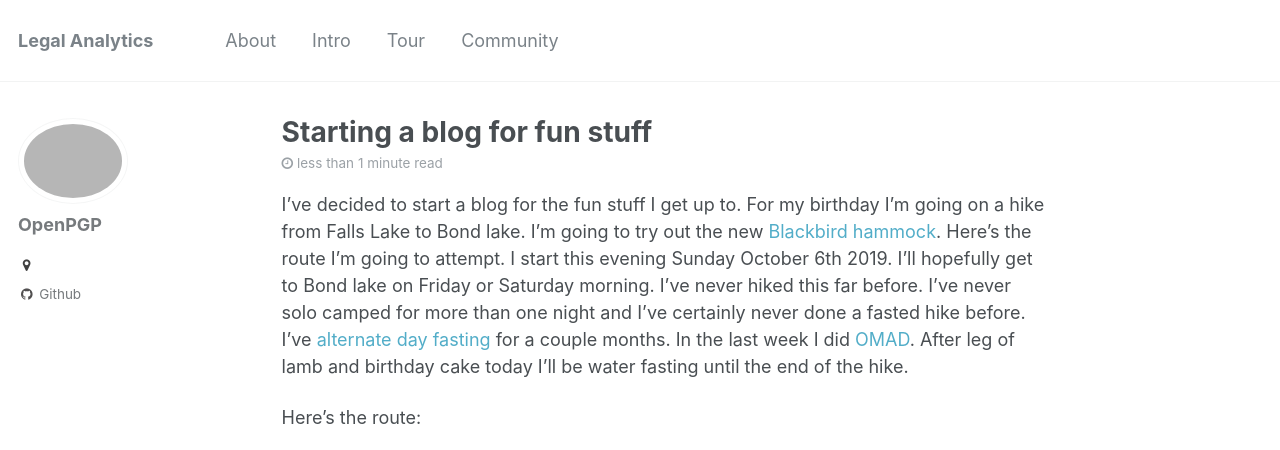
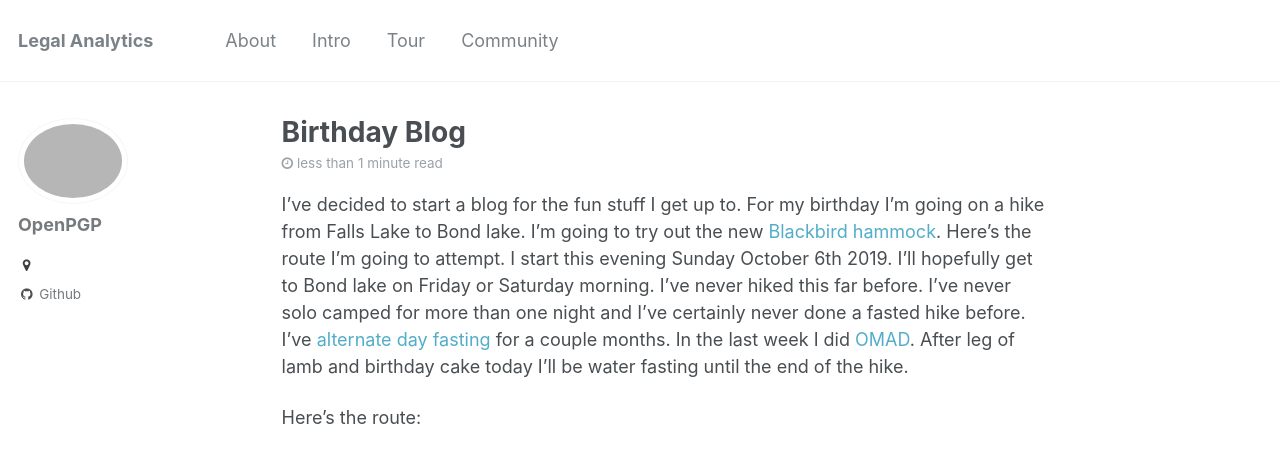
Before and after one commit to halkypi/lh, a Jekyll site: the page built from _posts/2019-10-06-birthday-blog.md, in a window 1280 px wide and 900 px high, cut to the strip 0-450 px from the top of the window. Built offline with Jekyll 4.4.1, drawn with Linux system fonts in a browser that asks for light colours.

Commit message:
Update 2019-10-06-birthday-blog.md

```diff
--- a/_posts/2019-10-06-birthday-blog.md
+++ b/_posts/2019-10-06-birthday-blog.md
@@ -1,5 +1,5 @@
 ---
-title:  "Starting a blog for fun stuff"
+title:  "Birthday Blog"
 author: Scott H
 categories:
   - Hiking
```
